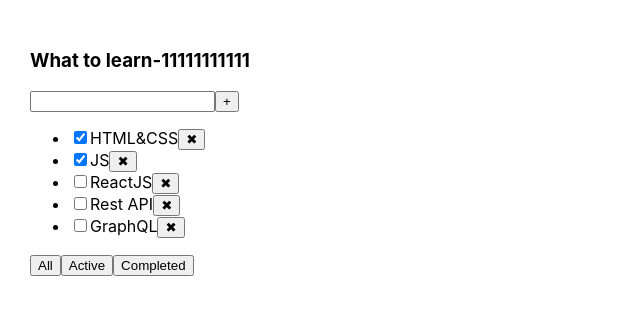
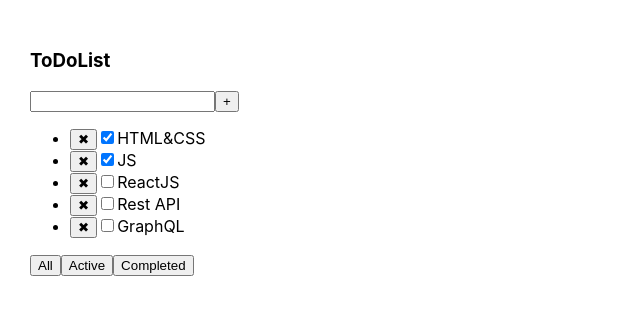
Before and after one commit to khadjaa/1-todolist, a React (Create React App) app: page / in a window 1280 px wide. Shown: the top 314 px of the page, without its empty margins (0-640 px from the left). Built offline with nearby package versions, Linux system fonts and the light colour scheme.

Commit message:
changed name of title

```diff
--- a/src/App.tsx
+++ b/src/App.tsx
@@ -2,7 +2,7 @@ import React, {useState} from 'react';
 import './App.css';
 import {Todolist} from "./Todolist";
 
-const shapka1 = 'What to learn-11111111111'
+const title = 'ToDoList'
 export type FilterValuesType = 'all' | 'active' | 'completed'
 
 function App() {
@@ -14,12 +14,13 @@ function App() {
         {id: 4, title: "Rest API", isDone: false},
         {id: 5, title: "GraphQL", isDone: false},
     ])
-    let [filter, setFilter] = useState<FilterValuesType>("all")
 
     function removeTask(id: number) {
         let filteredTasks = tasks1.filter(task => task.id !== id)
         setTasks(filteredTasks)
     }
+
+    let [filter, setFilter] = useState<FilterValuesType>("all")
 
     let tasksForTodolist = tasks1
 
@@ -27,7 +28,7 @@ function App() {
         tasksForTodolist = tasks1.filter(tasks1 => !tasks1.isDone)
     }
     if (filter === 'completed') {
-        tasksForTodolist = tasks1.filter(tasks1 => tasks1.isDone === true)
+        tasksForTodolist = tasks1.filter(tasks1 => tasks1.isDone)
     }
 
     function changeFilter(value: FilterValuesType) {
@@ -36,7 +37,7 @@ function App() {
 
     return (
         <div className="App">
-            <Todolist shapka={shapka1}
+            <Todolist title={title}
                       tasks={tasksForTodolist}
                       removeTask={removeTask}
                       changeFilter={changeFilter}
--- a/src/Todolist.tsx
+++ b/src/Todolist.tsx
@@ -1,8 +1,7 @@
-import React from "react";
 import {FilterValuesType} from "./App";
 
 type PropsType = {
-    shapka?: string
+    title?: string
     tasks: Array<TaskType>
     removeTask: (taskID: number) => void
     changeFilter: (value: FilterValuesType) => void
@@ -17,7 +16,7 @@ type TaskType = {
 export const Todolist = (props: PropsType) => {
     return (
         <div>
-            <h3>{props.shapka}</h3>
+            <h3>{props.title}</h3>
             <div>
                 <input/>
                 <button>+</button>
@@ -26,12 +25,12 @@ export const Todolist = (props: PropsType) => {
                 {props.tasks.map((el) => {
                     return (
                         <li key={el.id}>
-                            <input type="checkbox" checked={el.isDone}/>
-                            <span>{el.title}</span>
                             <button onClick={() => {
                                 props.removeTask(el.id)
                             }}>✖
                             </button>
+                            <input type="checkbox" checked={el.isDone}/>
+                            <span>{el.title}</span>
                         </li>
                     )
                 })}
```
